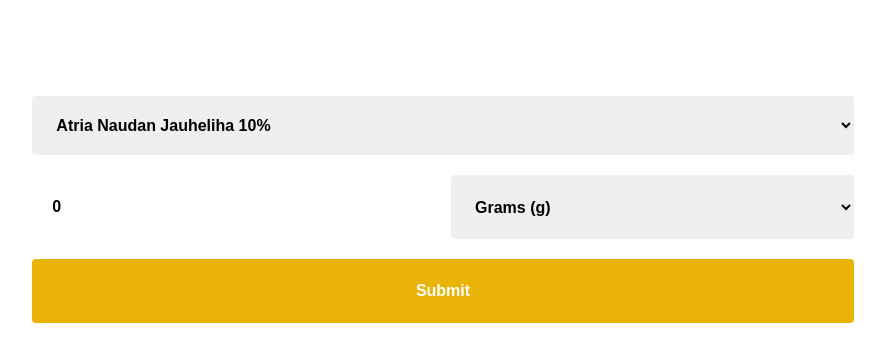
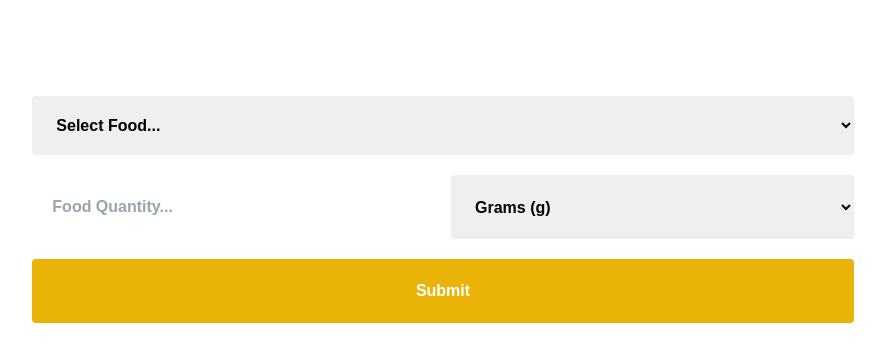
Before and after one commit to eliasfrigard/nutrition, a Next.js app: page / in a window 1280 px wide. Shown: the top 362 px of the page, without its empty margins (197-1082 px from the left). Built offline with nearby package versions, Linux system fonts and the light colour scheme.

Commit message:
fix default values

```diff
--- a/app/page.tsx
+++ b/app/page.tsx
@@ -11,7 +11,7 @@
   const [foodItems, setFoodItems] = React.useState<FoodItem[]>([])
   const [selectedFood, setSelectedFood] = React.useState<FoodItem | null>(null)
   const [unitValue, setUnitValue] = React.useState('')
-  const [quantityValue, setQuantityValue] = React.useState<number>(0)
+  const [quantityValue, setQuantityValue] = React.useState<number | null>(null)
 
   const [addedItems, setAddedItems] = useStickyState([] as AddedFood[], 'addedItems')
 
@@ -73,6 +73,7 @@
       <div className='w-full flex flex-col gap-5 lg:w-2/3'>
         <Select
           value={selectedFood?.id}
+          placeholder='Select Food...'
           onChange={(value) => handleFoodSelect(value)}
           options={
             (foodItems.length &&
@@ -92,7 +93,7 @@
             className='w-2/3'
             value={quantityValue}
             setValue={(value) => setQuantityValue(value as number)}
-            placeholder='Type something...'
+            placeholder='Food Quantity...'
             onKeyUp={(e) => e.key === 'Enter' && handleSubmit()}
           />
           <Select
```
